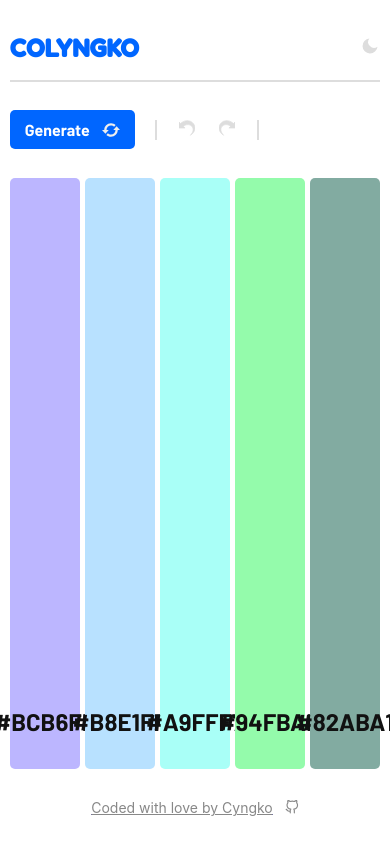
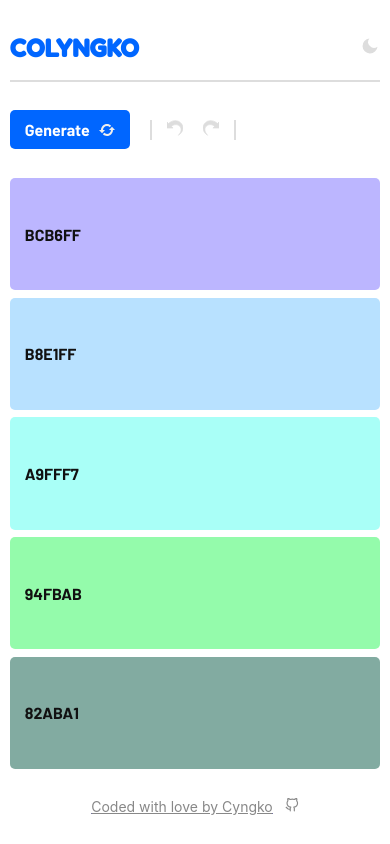
Before and after one commit to cyngko/color-palette-generator, a React (Create React App) app: page / in a window 390 px wide. Built offline with nearby package versions, Linux system fonts and the light colour scheme.

Commit message:
Mobile responsivness + fixed hex value display

```diff
--- a/src/App.css
+++ b/src/App.css
@@ -37,7 +37,7 @@
   display: flex;
   align-items: center;
   justify-content: space-between;
-  width: 125px;
+  width: 120px;
   font-weight: bold;
   font-size: 16px;
   padding: 10px 15px;
@@ -70,7 +70,7 @@
   left: 50%;
   transform: translateX(-50%);
   font-weight: bold;
-  font-size: 24px;
+  font-size: 20px;
   font-family: 'Barlow', sans-serif;
   padding: 15px 5px;
 }
@@ -100,10 +100,10 @@
 }
 .arrowControl {
   margin: 20px;
-  padding: 0 10px;
+  padding: 0 5px;
 }
 .arrowControl svg {
-  margin: 0px 12px;
+  margin: 0px 10px;
   cursor: pointer;
   width: 16px;
   height: 16px;
@@ -112,6 +112,7 @@
   height: 5%;
 }
 .footerContainer {
+  height: 100%;
   display: flex;
   align-items: center;
 }
@@ -125,6 +126,10 @@
   stroke: #06f;
   fill: #06f;
 }
+.modeIcon {
+  cursor: pointer;
+}
+
 /* Mode Classes */
 .light {
   background-color: #ffffff;
@@ -138,6 +143,30 @@
   fill: #888;
   stroke: #888;
 }
-.modeIcon {
-  cursor: pointer;
+
+/* Mobile */
+@media screen and (max-width: 768px) {
+  .ColorScheme {
+    width: 95%;
+    height: 70%;
+    display: flex;
+    flex-direction: column;
+    align-items: center;
+    justify-content: space-between;
+  }
+  .PaletteBlock {
+    width: 100%;
+    height: 19%;
+  }
+  .colorName {
+    font-size: 16px;
+    position: static;
+    padding: 0px 15px;
+    transform: translateX(0);
+  }
+  .ColorBlock {
+    display: flex;
+    align-items: center;
+    justify-content: left;
+  }
 }
--- a/src/components/paletteBlock.jsx
+++ b/src/components/paletteBlock.jsx
@@ -26,7 +26,7 @@
         }}>
         <div
           className='colorName'
-          style={{ color: getFontColor(color) }}>{`#${getHexColor()}`}</div>
+          style={{ color: getFontColor(color) }}>{`${getHexColor()}`}</div>
       </div>
       {/* <p className='colorName'>{`rgb(${color[0]}, ${color[1]}, ${color[2]})`}</p> */}
     </div>
```
Also changed, not shown: src/images/shuffle.svg.
